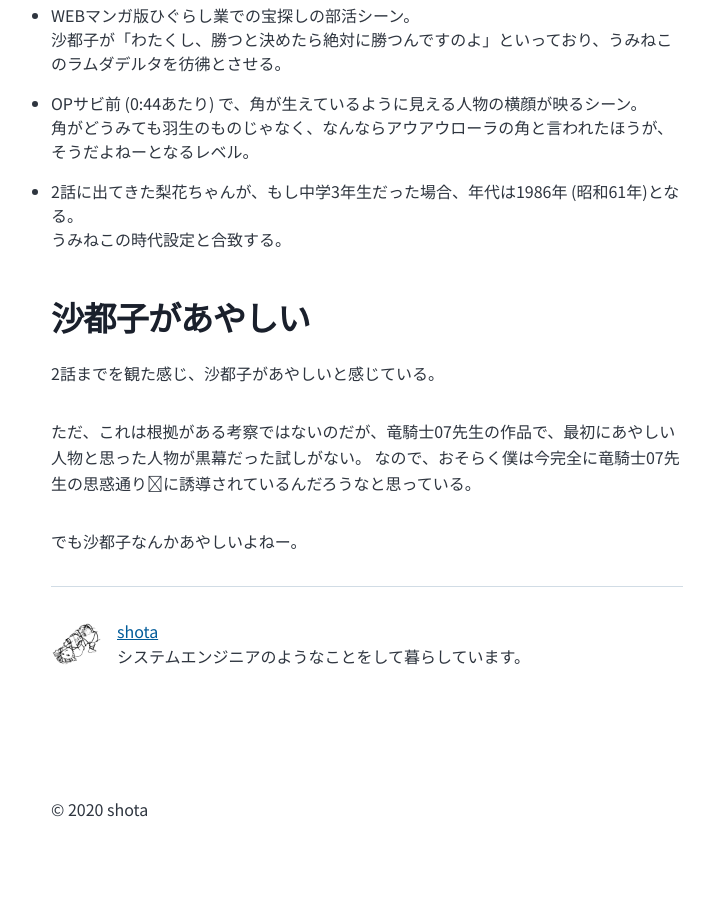
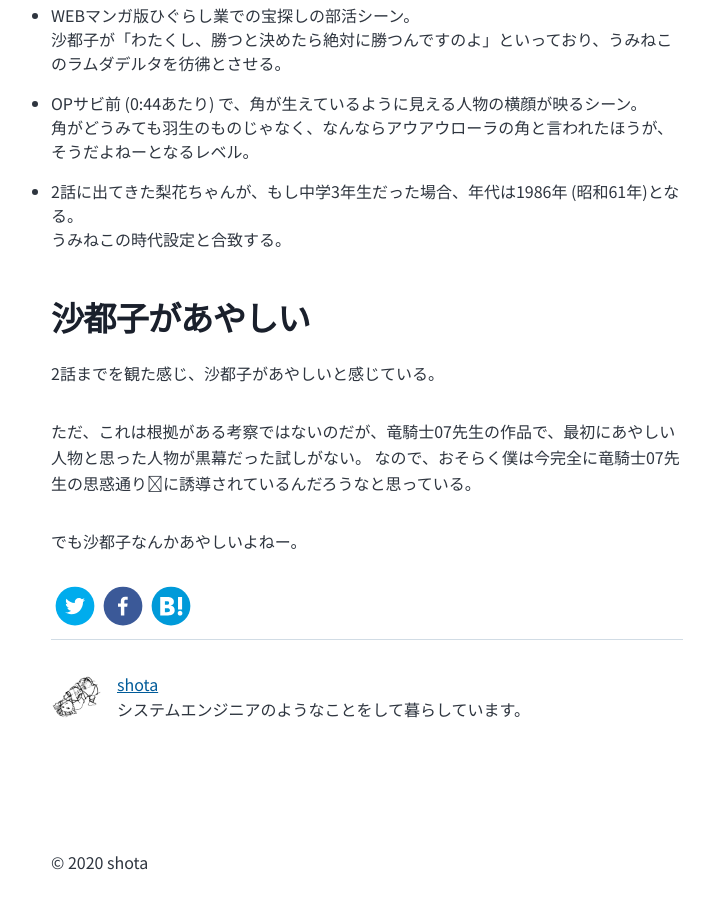
Before and after one commit to itigoore01/itigoore01-blog, a Gatsby site: page /higurashi-gou-miscellaneous-notes-1/ in a window 1280 px wide. Shown: the part 5116-6024 px from the top of the page, without its empty margins (273-987 px from the left). Before the commit the page ends 6001 px from the top, so only its background shows below. Built offline with nearby package versions, Linux system fonts and the light colour scheme; Gatsby itself is replaced by a stand-in of ours.

Commit message:
feat: SNS共有ボタンを設置する
close #13

```diff
--- a/gatsby-config.js
+++ b/gatsby-config.js
@@ -79,6 +79,7 @@ module.exports = {
     },
     `gatsby-plugin-react-helmet`,
     `gatsby-plugin-twitter`,
+    `gatsby-plugin-styled-components`,
     // this (optional) plugin enables Progressive Web App + Offline functionality
     // To learn more, visit: https://gatsby.dev/offline
     // `gatsby-plugin-offline`,
--- a/package.json
+++ b/package.json
@@ -19,7 +19,7 @@
     "gatsby-plugin-offline": "^3.2.28",
     "gatsby-plugin-react-helmet": "^3.3.11",
     "gatsby-plugin-sharp": "^2.6.36",
-    "gatsby-plugin-styled-components": "^3.3.11",
+    "gatsby-plugin-styled-components": "^3.3.14",
     "gatsby-plugin-twitter": "^2.3.12",
     "gatsby-plugin-typegen": "^2.2.1",
     "gatsby-remark-copy-linked-files": "^2.3.15",
@@ -34,12 +34,14 @@
     "react": "^16.12.0",
     "react-dom": "^16.12.0",
     "react-helmet": "^5.2.1",
+    "react-share": "^4.3.1",
     "styled-components": "^5.2.0",
     "typeface-merriweather": "0.0.72",
     "typeface-montserrat": "0.0.75"
   },
   "devDependencies": {
     "@types/react-helmet": "^6.1.0",
+    "@types/styled-components": "^5.1.4",
     "prettier": "2.1.1"
   },
   "homepage": "https://github.com/gatsbyjs/gatsby-starter-blog#readme",
--- /dev/null
+++ b/src/components/share-buttons.tsx
@@ -0,0 +1,65 @@
+import { graphql, useStaticQuery } from 'gatsby';
+import React, { FC } from 'react';
+import {
+  FacebookIcon,
+  FacebookShareButton,
+  HatenaIcon,
+  HatenaShareButton,
+  TwitterIcon,
+  TwitterShareButton,
+} from 'react-share';
+import styled from 'styled-components';
+
+const Wrapper = styled.div`
+  .share-button {
+    margin: 0 4px;
+  }
+`;
+
+interface Props {
+  post: Pick<GatsbyTypes.MarkdownRemark, 'frontmatter' | 'fields'>;
+}
+
+const ShareButtons: FC<Props> = ({ post }) => {
+  const data = useStaticQuery<GatsbyTypes.ShareQuery>(graphql`
+    query Share {
+      site {
+        siteMetadata {
+          title
+          siteUrl
+          social {
+            twitter
+          }
+        }
+      }
+    }
+  `);
+
+  const url = `${data.site!.siteMetadata!.siteUrl}${post.fields!.slug}`;
+  const title = `${post.frontmatter!.title} | ${
+    data.site!.siteMetadata!.title
+  }`;
+
+  const iconSize = 40;
+
+  return (
+    <Wrapper>
+      <TwitterShareButton
+        className="share-button"
+        url={url}
+        title={title}
+        via={data.site!.siteMetadata!.social!.twitter}
+      >
+        <TwitterIcon size={iconSize} round />
+      </TwitterShareButton>
+      <FacebookShareButton className="share-button" url={url}>
+        <FacebookIcon size={iconSize} round />
+      </FacebookShareButton>
+      <HatenaShareButton className="share-button" url={url}>
+        <HatenaIcon size={iconSize} round />
+      </HatenaShareButton>
+    </Wrapper>
+  );
+};
+
+export default ShareButtons;
--- a/src/templates/blog-post.tsx
+++ b/src/templates/blog-post.tsx
@@ -4,6 +4,7 @@ import { Link, graphql, PageProps } from 'gatsby';
 import Bio from '../components/bio';
 import Layout from '../components/layout';
 import SEO from '../components/seo';
+import ShareButtons from '../components/share-buttons';
 
 type Props = PageProps<
   GatsbyTypes.BlogPostBySlugQuery,
@@ -34,6 +35,7 @@ const BlogPostTemplate: FC<Props> = ({ data, pageContext, location }) => {
           dangerouslySetInnerHTML={{ __html: post?.html ?? '' }}
           itemProp="articleBody"
         />
+        <ShareButtons post={post!} />
         <hr />
         <footer>
           <Bio />
@@ -82,10 +84,14 @@ export const pageQuery = graphql`
       id
       excerpt(pruneLength: 160)
       html
+      fields {
+        slug
+      }
       frontmatter {
         title
         date(formatString: "YYYY-MM-DD")
         description
+        category
       }
     }
   }
```
Also changed, not shown: 1 other file.
